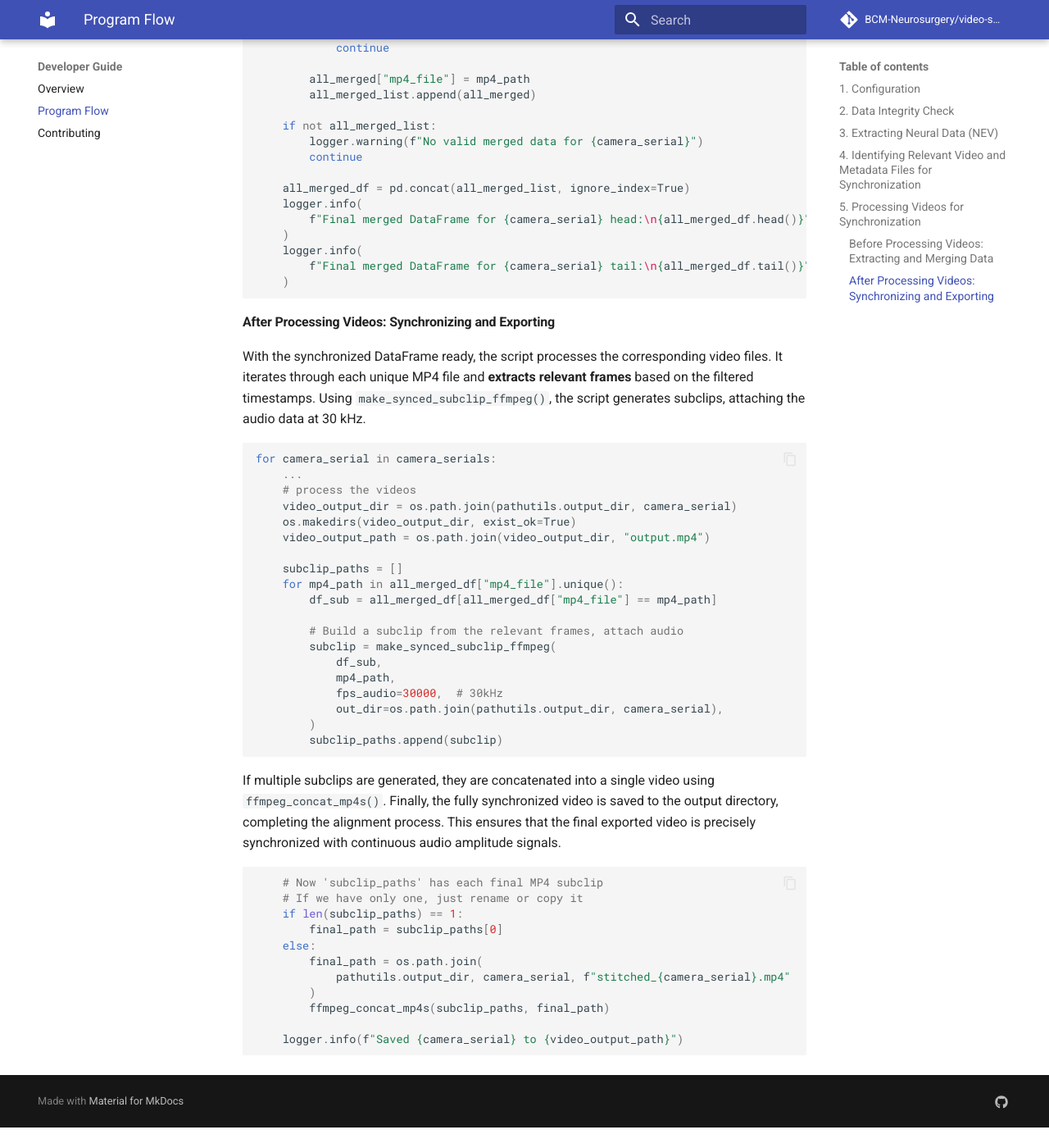
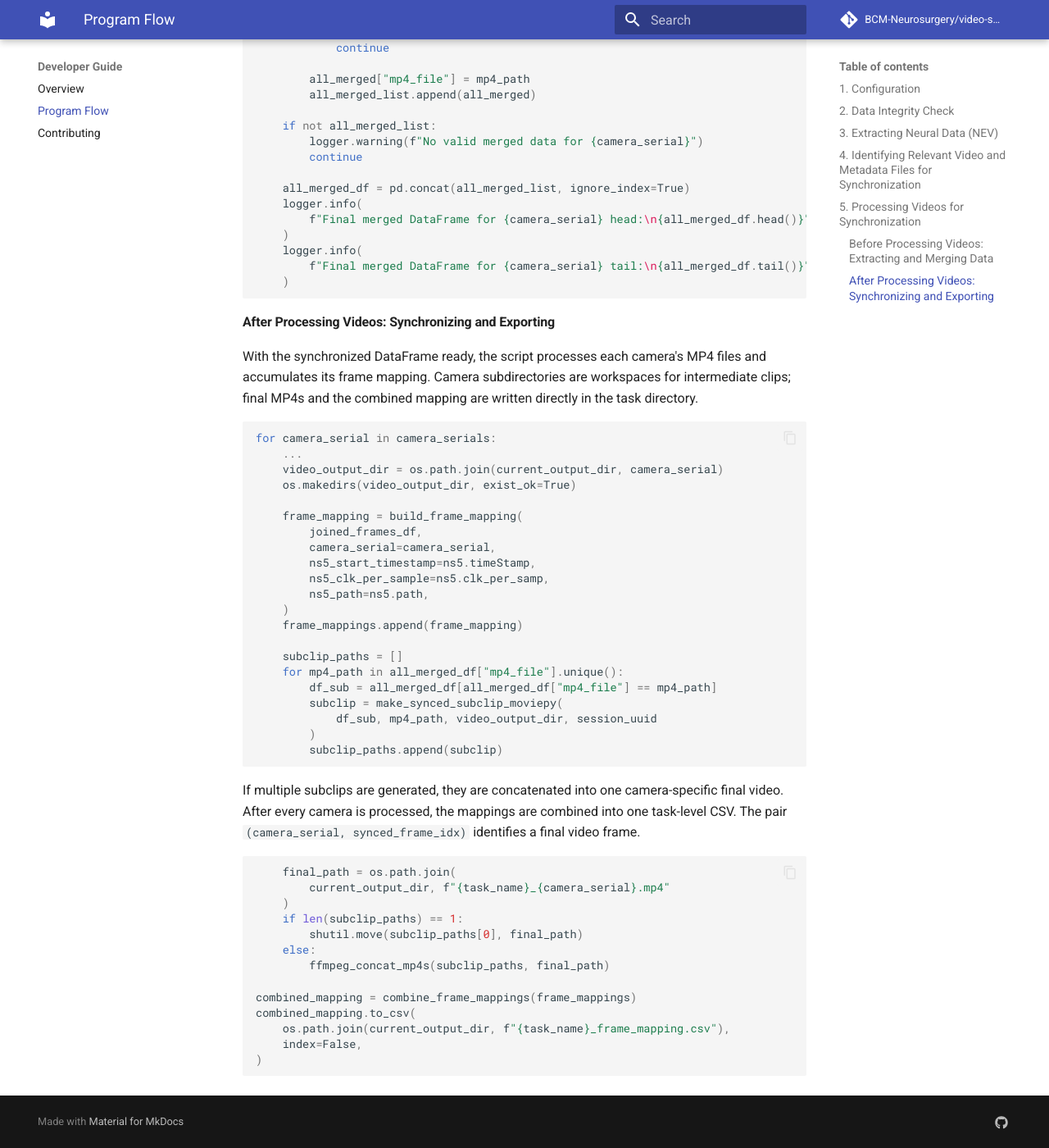
Before and after one commit to BCM-Neurosurgery/video-sync, an MkDocs documentation site: the page built from docs/docs/developer-guide/program-flow.md, in a window 1280 px wide and 1400 px high, scrolled down 3846 px. Shown: the whole window at 82% size. Built offline with MkDocs 1.6.1 and Material for MkDocs 9.7.7, drawn with Linux system fonts in a browser that asks for light colours; comment, search, counter and statistics services are not loaded; before the commit the page ends 5221 px from its top, so only the background shows below that.

Commit message:
Combine camera frame mappings per task

````diff
--- a/config.batch.example.yaml
+++ b/config.batch.example.yaml
@@ -16,6 +16,8 @@ keywords: ["convo"]
 cam_recording_dir: "/mnt/datalake/data/emu/YFKDatafile/VIDEO"
 
 # Paths for the output files
+# Each task contains flat <task>_<camera_serial>.mp4 files and one combined
+# <task>_frame_mapping.csv containing all processed cameras.
 output_dir: "/home/auto/CODE/utils/video-sync/Testing/YFKTesting"
 
 # Channel name for the audio data
@@ -27,7 +29,7 @@ channel_name: "RoomMic2"
 
 # Optional: keep per-camera intermediates. Default true. Set false to delete
 # `*_subclip_*.mp4`, `*_audio_*.wav`, `*_final_*.mp4`, `concat_filelist.txt`
-# after the final MP4 and frame-mapping CSV are written.
+# after the final MP4s and combined frame-mapping CSV are written.
 # keep_intermediates: false
 
 # GPU Configuration (optional)
--- a/config.example.yaml
+++ b/config.example.yaml
@@ -16,8 +16,8 @@ cam_recording_dir: "/mnt/datalake/data/emu/YFKDatafile/VIDEO"
 # first_nev_path: "/mnt/datalake/data/emu/YFKDatafile/DATA/.../NSP1-....nev"
 
 # Paths for the output files
-# Subdirectories will be created in the output directory named after the camera serial number
-# The output files will be saved in the respective subdirectories
+# Final outputs: <output_dir>/<task>/<task>_<camera_serial>.mp4 and one combined
+# <output_dir>/<task>/<task>_frame_mapping.csv containing all processed cameras.
 output_dir: "/home/auto/CODE/utils/video-sync/Testing/YFKTesting"
 
 # Channel name for the audio data
@@ -30,5 +30,5 @@ channel_name: "RoomMic2"
 
 # Optional: keep per-camera intermediates (silent subclips, extracted WAVs,
 # per-input muxed clips, concat list). Default true preserves them. Set false
-# to delete them after the final MP4 and frame-mapping CSV are written.
+# to delete them after the final MP4s and combined frame-mapping CSV are written.
 # keep_intermediates: false
--- a/docs/docs/developer-guide/program-flow.md
+++ b/docs/docs/developer-guide/program-flow.md
@@ -186,42 +186,46 @@ If a matching MP4 file is found for the timestamp, it is added to the processing
 
 #### After Processing Videos: Synchronizing and Exporting
 
-With the synchronized DataFrame ready, the script processes the corresponding video files. It iterates through each unique MP4 file and **extracts relevant frames** based on the filtered timestamps. Using `make_synced_subclip_ffmpeg()`, the script generates subclips, attaching the audio data at 30 kHz.
+With the synchronized DataFrame ready, the script processes each camera's MP4 files and accumulates its frame mapping. Camera subdirectories are workspaces for intermediate clips; final MP4s and the combined mapping are written directly in the task directory.
 
 ```python
 for camera_serial in camera_serials:
     ...
-    # process the videos
-    video_output_dir = os.path.join(pathutils.output_dir, camera_serial)
+    video_output_dir = os.path.join(current_output_dir, camera_serial)
     os.makedirs(video_output_dir, exist_ok=True)
-    video_output_path = os.path.join(video_output_dir, "output.mp4")
+
+    frame_mapping = build_frame_mapping(
+        joined_frames_df,
+        camera_serial=camera_serial,
+        ns5_start_timestamp=ns5.timeStamp,
+        ns5_clk_per_sample=ns5.clk_per_samp,
+        ns5_path=ns5.path,
+    )
+    frame_mappings.append(frame_mapping)
 
     subclip_paths = []
     for mp4_path in all_merged_df["mp4_file"].unique():
         df_sub = all_merged_df[all_merged_df["mp4_file"] == mp4_path]
-
-        # Build a subclip from the relevant frames, attach audio
-        subclip = make_synced_subclip_ffmpeg(
-            df_sub,
-            mp4_path,
-            fps_audio=30000,  # 30kHz
-            out_dir=os.path.join(pathutils.output_dir, camera_serial),
+        subclip = make_synced_subclip_moviepy(
+            df_sub, mp4_path, video_output_dir, session_uuid
         )
         subclip_paths.append(subclip)
 ```
 
-If multiple subclips are generated, they are concatenated into a single video using `ffmpeg_concat_mp4s()`. Finally, the fully synchronized video is saved to the output directory, completing the alignment process. This ensures that the final exported video is precisely synchronized with continuous audio amplitude signals.
+If multiple subclips are generated, they are concatenated into one camera-specific final video. After every camera is processed, the mappings are combined into one task-level CSV. The pair `(camera_serial, synced_frame_idx)` identifies a final video frame.
 
 ```python
-    # Now 'subclip_paths' has each final MP4 subclip
-    # If we have only one, just rename or copy it
+    final_path = os.path.join(
+        current_output_dir, f"{task_name}_{camera_serial}.mp4"
+    )
     if len(subclip_paths) == 1:
-        final_path = subclip_paths[0]
+        shutil.move(subclip_paths[0], final_path)
     else:
-        final_path = os.path.join(
-            pathutils.output_dir, camera_serial, f"stitched_{camera_serial}.mp4"
-        )
         ffmpeg_concat_mp4s(subclip_paths, final_path)
 
-    logger.info(f"Saved {camera_serial} to {video_output_path}")
+combined_mapping = combine_frame_mappings(frame_mappings)
+combined_mapping.to_csv(
+    os.path.join(current_output_dir, f"{task_name}_frame_mapping.csv"),
+    index=False,
+)
 ```
--- a/docs/docs/examples/config.example.yaml
+++ b/docs/docs/examples/config.example.yaml
@@ -12,8 +12,8 @@ nsp_dir: "/mnt/lake-database/stitched/YFK/EMU-0036_urge"
 cam_recording_dir: "/mnt/datalake/data/emu/YFKDatafile/VIDEO"
 
 # Paths for the output files
-# Subdirectories will be created in the output directory named after the camera serial number
-# The output files will be saved in the respective subdirectories
+# Final outputs: <output_dir>/<task>/<task>_<camera_serial>.mp4 and one combined
+# <output_dir>/<task>/<task>_frame_mapping.csv containing all processed cameras.
 output_dir: "/home/auto/CODE/utils/video-sync/Testing/YFKTesting"
 
 # Channel name for the audio data
````
Also changed, not shown: config.flat.example.yaml (+5 -4 lines), README.md, 4 other files.
